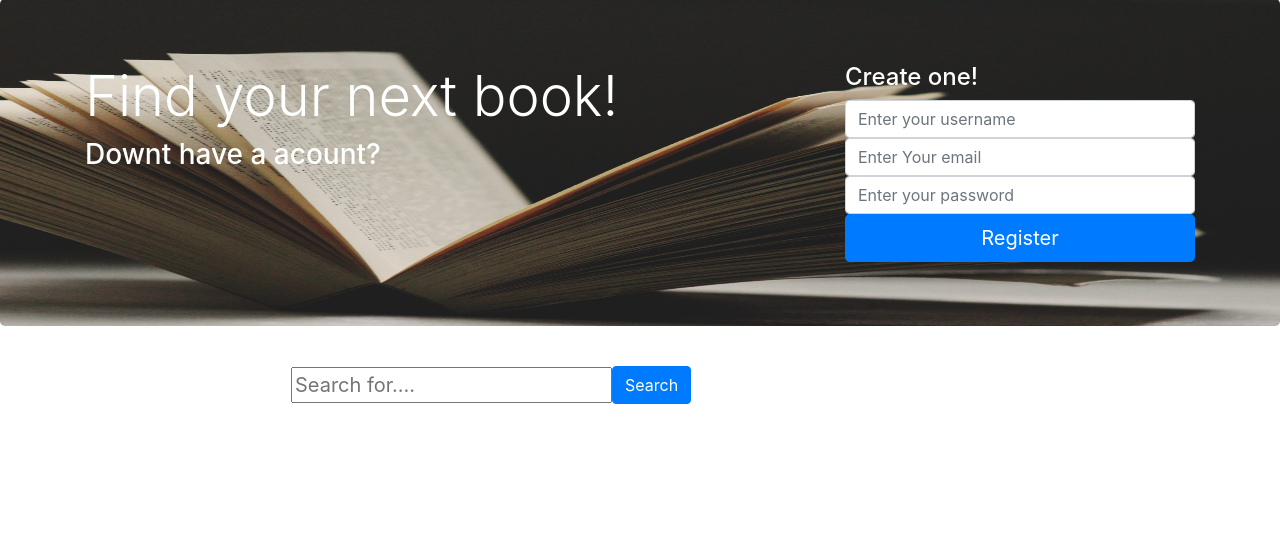
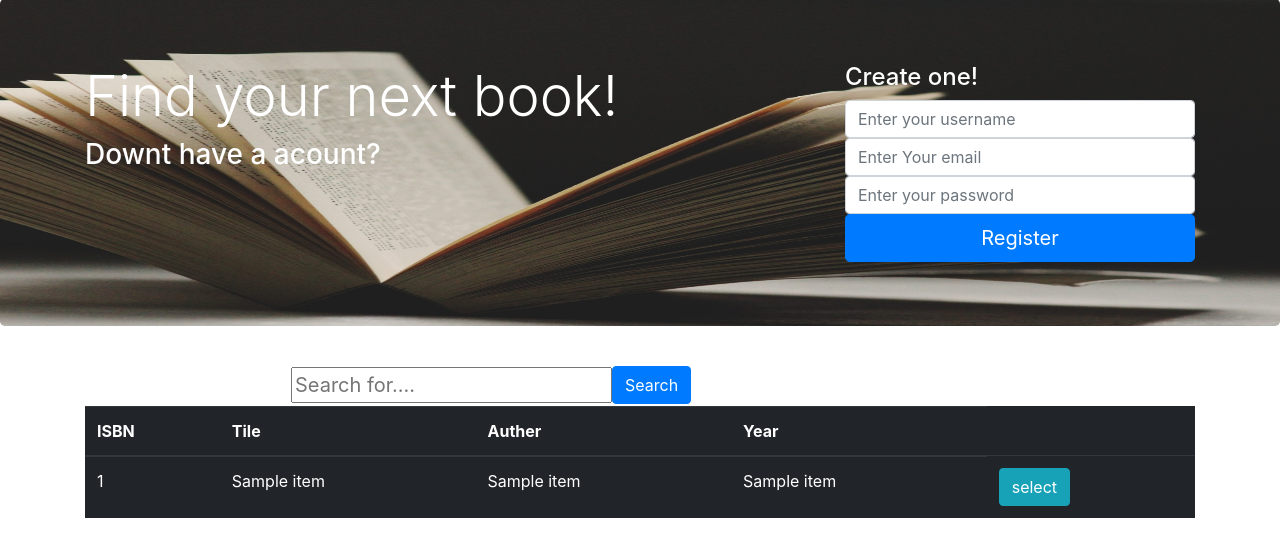
Before and after one commit to majstomphorst/cs50WebProject01, a Flask app: template templates/search.html in a window 1280 px wide. Shown: the part 57-614 px from the top of the page. Run offline with Flask 2, Linux system fonts and the light colour scheme; the template is opened without the code that fills it: most values are stand-ins (such as "Sample title", 1, 10 or a date in 2020); parts of the project's set-up code (start-up, migrations or seed data) failed here and were passed over; some libraries are stand-ins or nearby versions.

Commit message:
simpel search, and a way to select a book via GET

```diff
--- a/application.py
+++ b/application.py
@@ -71,15 +71,26 @@ def signout():
     session.clear()
     return redirect(url_for("index"))
 
+@app.route("/select", methods=["POST"])
+@login_required
+def select():
+    print(request.form.get("select"))
+    return render_template("search.html")
+
 @app.route("/search", methods=["GET","POST"])
 @login_required
 def search():
-    print("search")
 
-    print(request.form.get("look_up"))
+    if request.method == "POST":
+        search_query = request.form.get("look_up")
+        search1 = str(search_query) + '%'
 
-
-    return render_template("search.html")
+        result = db.execute("SELECT * FROM books WHERE title LIKE :search1 OR title = :search_query LIMIT 10",
+        {"search_query": search_query,
+        "search1": search1}).fetchall()
+        return render_template("search.html", result = result)
+    else:
+        return render_template("search.html")
 
 if __name__ == "__main__":
     main()
--- a/templates/search.html
+++ b/templates/search.html
@@ -11,4 +11,34 @@
   </div>
   <div class="col"></div>
 </div>
+
+
+{% if result %}
+<table class="table table table-hover table-dark">
+<thead>
+  <tr>
+    <th scope="col">ISBN</th>
+    <th scope="col">Tile</th>
+    <th scope="col">Auther</th>
+    <th scope="col">Year</th>
+  </tr>
+</thead>
+<tbody>
+
+  {% for item in result %}
+  <tr>
+    <td>{{ item[0] }}</td>
+    <td>{{ item[1] }}</td>
+    <td>{{ item[2] }}</td>
+    <td>{{ item[3] }}</td>
+    <td>
+      <form>
+        <button class="btn btn-info" action="{{ url_for('select') }}" name="select" value="{{ item[0] }}" type="submit">select</button>
+      </form>
+    </td>
+  </tr>
+  {% endfor %}
+</tbody>
+</table>
+{% endif %}
 {% endblock %}
```
Also changed, not shown: documents/books1.csv (+18 -3 lines), import.py (+6 -2 lines).
